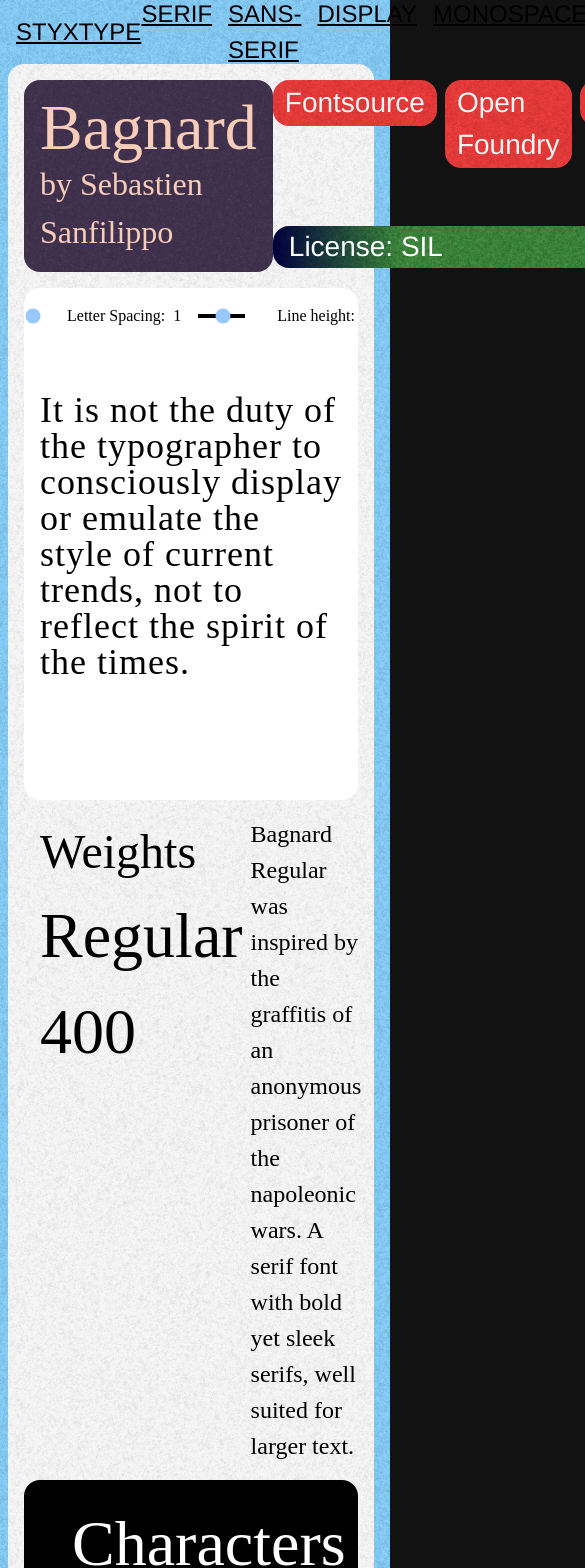
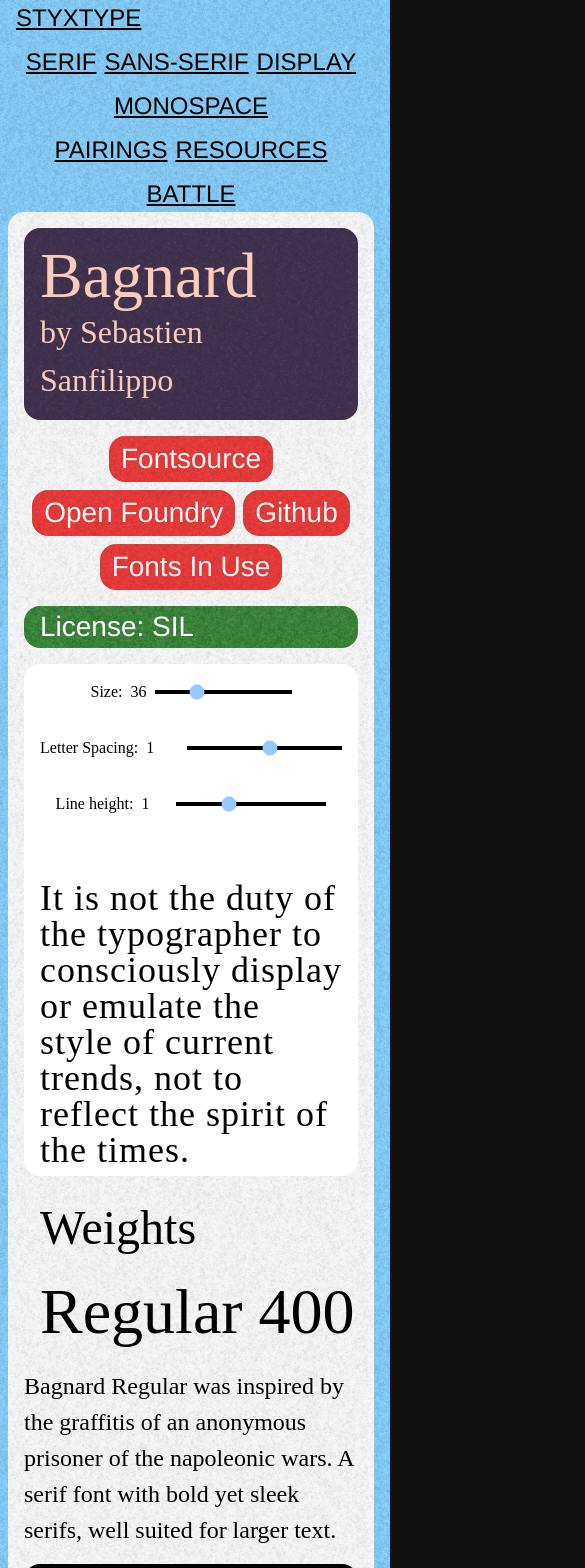
Before and after one commit to styxpilled/styxtype, a SvelteKit app: page /fonts/Bagnard in a window 390 px wide. Shown: the top 1568 px of the page, 585 px wide, since content can reach past the window. Built offline with nearby package versions, Linux system fonts and the light colour scheme; a web font is replaced by a local one.

Commit message:
feat: 'responsive' font showcase

```diff
--- a/src/components/Header.svelte
+++ b/src/components/Header.svelte
@@ -1,12 +1,12 @@
 <script lang="ts">
 </script>
 
-<header class="noise">
+<header class="noise row responsive-row">
 	<div>
 		<a href="/">styxtype</a>
 	</div>
 	<nav>
-		<ul>
+		<ul class="row wrap">
 			<li>
 				<a href="/serif">serif</a>
 			</li>
@@ -22,7 +22,7 @@
 		</ul>
 	</nav>
 	<nav class="right">
-		<ul>
+		<ul class="row wrap">
 			<li>
 				<a href="/serif">pairings</a>
 			</li>
@@ -41,7 +41,7 @@
 		display: flex;
 		justify-content: space-between;
 		padding-left: 1rem;
-		height: 4rem;
+		min-height: 4rem;
 		width: calc(100dvw - 1.5rem);
 		--background: lightskyblue;
 		color: black;
@@ -57,9 +57,12 @@
 		}
 	}
 
-	ul {
-		display: flex;
+	ul.row.responsive-row {
 		gap: 1rem;
+
+		@media (min-width: 512px) {
+			flex-direction: row;
+		}
 	}
 
 	.right {
--- a/src/components/Specimen.svelte
+++ b/src/components/Specimen.svelte
@@ -88,6 +88,7 @@
 
 	.sliders.row {
 		gap: 2rem;
+		flex-wrap: wrap;
 	}
 
 	span.label {
--- a/src/components/Weights.svelte
+++ b/src/components/Weights.svelte
@@ -8,7 +8,7 @@
 	} = $props();
 </script>
 
-<div>
+<div class="flexible">
 	<h3>Weights</h3>
 	<ol>
 		{#each weights as weight}
--- a/src/routes/fonts/Bagnard/+page.svelte
+++ b/src/routes/fonts/Bagnard/+page.svelte
@@ -4,7 +4,6 @@
 	import Characters from '$components/Characters.svelte';
 	import Specimen from '$components/Specimen.svelte';
 	import Weights from '$components/Weights.svelte';
-	import { characterSets } from '$lib';
 	import { author, characters, description, license, links, title } from './data';
 	import Bird from './theBird.svelte';
 	import DropCap from './DropCap.svelte';
@@ -30,9 +29,9 @@
 		</div>
 	</div>
 	<Specimen />
-	<div class="details row space">
+	<div class="details row responsive-row space">
 		<Weights weights={[{ italic: false, label: 'Regular', value: 400 }]} />
-		<p>
+		<p class="flexible">
 			{description}
 		</p>
 	</div>
@@ -49,6 +48,25 @@
 			<h3>Alenthiel</h3>
 			<h2>A DETAILED HISTORY OF VALINOR</h2>
 		</div>
+		<div class="bottom">
+			<div>
+				<h2>Laughing Cavalier</h2>
+			</div>
+			<p>
+				By <a
+					href="https://en.wikipedia.org/wiki/en:Frans_Hals"
+					class="extiw"
+					title="w:en:Frans Hals"><span title="Dutch painter (1580—1666)">Frans Hals</span></a
+				>
+				-
+				<a
+					rel="nofollow"
+					class="external free"
+					href="https://www.oxfordartonline.com/page/wallace-collection-guide"
+					>https://www.oxfordartonline.com/page/wallace-collection-guide</a
+				>, Public Domain, <a href="https://commons.wikimedia.org/w/index.php?curid=2169368">Link</a>
+			</p>
+		</div>
 	</div>
 </div>
 
@@ -61,6 +79,12 @@
 	.header {
 		display: flex;
 		justify-content: space-between;
+		flex-direction: column;
+		gap: 1rem;
+
+		@media (min-width: 1024px) {
+			flex-direction: row;
+		}
 	}
 
 	.title {
@@ -71,6 +95,10 @@
 
 	.info {
 		font-family: var(--font-ui);
+	}
+
+	.links {
+		flex-wrap: wrap;
 	}
 
 	.btn.noise {
@@ -95,18 +123,31 @@
 
 	p {
 		font-size: 1.5rem;
-		max-width: 40dvw;
 	}
 
 	.mosaic {
 		display: grid;
+
+		@media (min-width: 240px) {
+			grid-template-columns: minmax(240px, 1fr);
+			grid-template-rows: repeat(7, minmax(240px, max-content));
+			gap: 2rem 2rem;
+			grid-template-areas:
+				'bird'
+				'drop-cap'
+				'blue'
+				'bottom';
+		}
+
+		@media (min-width: 1024px) {
 			grid-template-columns: 2fr 1.5fr 1.5fr;
 			grid-template-rows: 1fr 1fr 1fr;
 			gap: 2rem 2rem;
 			grid-template-areas:
 				'bird drop-cap drop-cap'
 				'bird blue blue'
-			'bottom bottom .';
+				'bottom bottom empty';
+		}
 	}
 
 	.drop-cap {
@@ -116,12 +157,11 @@
 	.blue {
 		grid-area: blue;
 		--background: #344265;
-		display: flex;
-		justify-content: space-between;
 		padding: 2rem;
 		margin-bottom: 1rem;
 
 		& h3 {
+			float: left;
 			color: #98a3b5;
 		}
 
@@ -129,7 +169,34 @@
 			font-size: 5rem;
 			color: #e2dbc5;
 			text-align: right;
-			max-width: 55%;
+			margin-left: auto;
+			max-width: 15ch;
+		}
+	}
+
+	.bottom {
+		grid-area: bottom;
+		background: linear-gradient(to left, #000 0%, transparent 50%, transparent 80%, #000000a0 100%),
+			url('./cavalier.jpg');
+		color: #f5dc91;
+		text-align: center;
+		display: flex;
+		min-height: 32rem;
+		justify-content: space-between;
+		align-items: center;
+		position: relative;
+		background-size: 100%;
+		background-position: center;
+		box-shadow: 0 0 1rem 1rem #f1f1f1 inset;
+		transition: background-size 500ms ease-in-out;
+
+		&:hover {
+			background-size: 110%;
+		}
+
+		& > * {
+			max-width: 26rem;
+			rotate: -90deg;
 		}
 	}
 
--- a/src/styles/app.css
+++ b/src/styles/app.css
@@ -36,6 +36,7 @@
 }
 
 .noise-overlay {
+	pointer-events: none;
 	position: absolute;
 	height: 100%;
 	width: 100%;
@@ -85,6 +86,18 @@
 
 .align {
 	align-items: center;
+}
+
+.wrap {
+	flex-wrap: wrap;
+}
+
+.responsive-row {
+	flex-direction: column;
+
+	@media (min-width: 1024px) {
+		flex-direction: row;
+	}
 }
 
 .flexible {
```
Also changed, not shown: src/routes/fonts/Bagnard/cavalier.jpg (added). Lines whose indentation alone changed are shown as unchanged.
